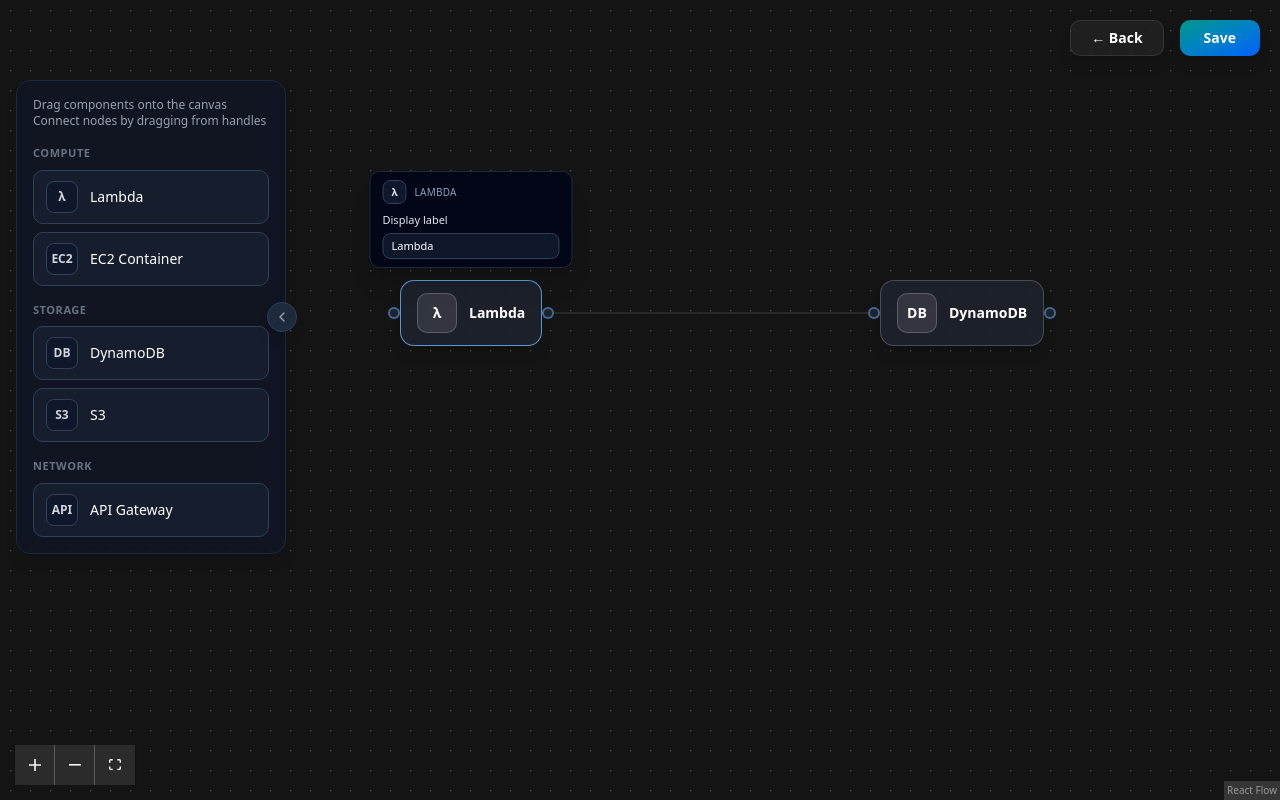
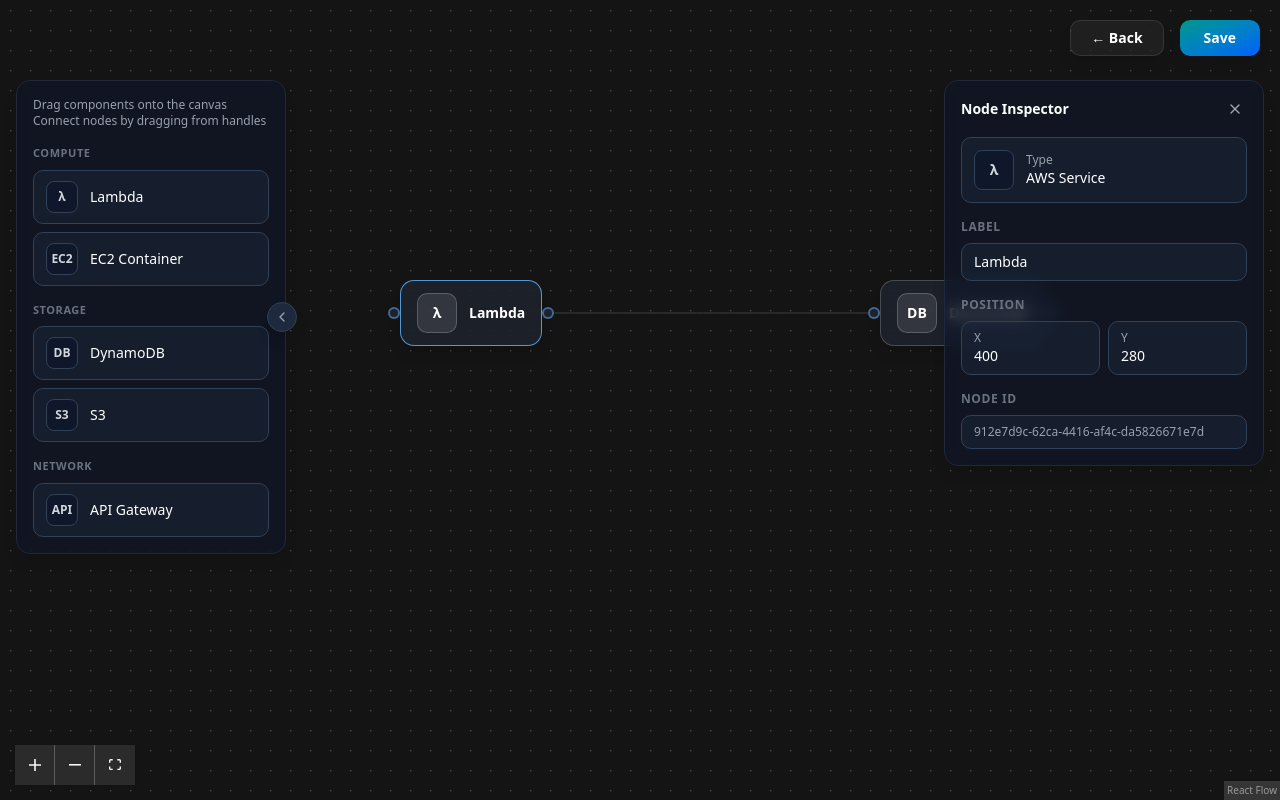
Before and after one commit to Alberta2514640/clutter, a Next.js app in the folder frontend/clutter/: page /projects/1/diagram/1 in a window 1280 px wide. Both pictures are taken after a click on the element 394 px from the left and 313 px from the top of the page. Built offline with nearby package versions, Linux system fonts and the light colour scheme.

Commit message:
Change  + add config block

```diff
--- a/frontend/clutter/src/app/(diagram)/projects/[projectId]/diagram/[diagramId]/_components/DiagramEditor.tsx
+++ b/frontend/clutter/src/app/(diagram)/projects/[projectId]/diagram/[diagramId]/_components/DiagramEditor.tsx
@@ -7,6 +7,7 @@
 import Palette from "./Palette";
 import TopNav from "./TopNav";
 import AwsServiceNode from "./nodes/AwsServiceNode";
+import ConfigPanel from "./nodes/ConfigPanel";
 
 const DND_MIME = "application/x-palette-item";
 
@@ -107,6 +108,10 @@
         <Palette />
       </div>
 
+      <div className="absolute top-20 right-4 z-20">
+        <ConfigPanel />
+      </div>
+
       {/* Fullscreen React Flow Canvas */}
       <div className="h-full w-full">
         <ReactFlow
--- a/frontend/clutter/src/app/(diagram)/projects/[projectId]/diagram/[diagramId]/_components/nodes/AwsServiceNode.tsx
+++ b/frontend/clutter/src/app/(diagram)/projects/[projectId]/diagram/[diagramId]/_components/nodes/AwsServiceNode.tsx
@@ -1,62 +1,10 @@
-// src/app/.../AwsServiceNode.tsx
 "use client";
 
-import { useDiagramActions } from "@/lib/stores/diagramStore";
 import type { NodeData } from "@/lib/types";
-import {
-  Handle,
-  NodeToolbar,
-  Position,
-  type Node,
-  type NodeProps,
-} from "@xyflow/react";
+import { Handle, Position, type Node, type NodeProps } from "@xyflow/react";
 
-export default function AwsServiceNode({
-  id,
-  data,
-  selected,
-}: NodeProps<Node<NodeData>>) {
-  const { updateNodeData } = useDiagramActions();
-
-  const handleLabelChange = (e: React.ChangeEvent<HTMLInputElement>) => {
-    updateNodeData(id, { label: e.target.value });
-  };
-
+export default function AwsServiceNode({ data, selected }: NodeProps<Node<NodeData>>) {
   return (
-    <>
-      {/* Floating per-node settings toolbar */}
-      <NodeToolbar
-        // default behavior: visible when node is selected
-        position={Position.Top}
-        offset={12}
-        className="rounded-lg border border-slate-800 bg-slate-950/95 px-3 py-2 shadow-xl"
-      >
-        <div className="space-y-2 text-[11px] text-slate-200">
-          <div className="flex items-center gap-2">
-            <div className="grid h-6 w-6 place-items-center rounded-md border border-slate-700 bg-slate-900 text-[10px] font-bold">
-              {data.img}
-            </div>
-            <span className="text-[10px] uppercase tracking-wide text-slate-400">
-              {data.label || "Block settings"}
-            </span>
-          </div>
-
-          <label className="flex flex-col gap-1">
-            <span>Display label</span>
-            <input
-              className="rounded-md border border-slate-700 bg-slate-900 px-2 py-1 text-[11px] text-white outline-none focus:border-teal-500 focus:ring-1 focus:ring-teal-500"
-              value={data.label ?? ""}
-              onChange={handleLabelChange}
-              placeholder="Lambda name, table name..."
-            />
-          </label>
-
-          {/* Future: env vars / advanced config */}
-          {/* e.g. add a button here later to open a modal/advanced editor */}
-        </div>
-      </NodeToolbar>
-
-      {/* Node body */}
     <div
       className={[
         "rounded-xl border px-4 py-3 shadow-lg transition-all",
@@ -71,9 +19,7 @@
           {data.img}
         </div>
         <div className="leading-tight">
-            <div className="text-sm font-semibold text-white">
-              {data.label}
-            </div>
+          <div className="text-sm font-semibold text-white">{data.label}</div>
         </div>
       </div>
 
@@ -102,6 +48,5 @@
         }}
       />
     </div>
-    </>
   );
 }
--- /dev/null
+++ b/frontend/clutter/src/app/(diagram)/projects/[projectId]/diagram/[diagramId]/_components/nodes/ConfigPanel.tsx
@@ -0,0 +1,120 @@
+"use client";
+import { useDiagramActions, useDiagramState } from "@/lib/stores/diagramStore";
+import { X } from "lucide-react";
+
+export default function ConfigPanel() {
+  const { nodes } = useDiagramState();
+  const { updateNode } = useDiagramActions();
+
+  // Find the selected node
+  const selectedNode = nodes.find((n) => n.selected);
+
+  const handleLabelChange = (newLabel: string) => {
+    if (!selectedNode) return;
+    updateNode(selectedNode.id, {
+      ...selectedNode,
+      data: { ...selectedNode.data, label: newLabel },
+    });
+  };
+
+  const handleClose = () => {
+    if (!selectedNode) return;
+    updateNode(selectedNode.id, {
+      ...selectedNode,
+      selected: false,
+    });
+  };
+
+  return (
+    <aside
+      className={`relative rounded-xl border border-slate-800 bg-slate-900/60 shadow-lg backdrop-blur-sm transition-all duration-300 ${
+        selectedNode ? 'w-[320px]' : 'w-16'
+      }`}
+    >
+      {/* Vertical "INSPECTOR" text when no node selected */}
+      {!selectedNode && (
+        <div className="flex items-center justify-center py-8">
+          <span className="text-base font-semibold tracking-wider [writing-mode:vertical-lr] rotate-360">
+            CONFIG
+          </span>
+        </div>
+      )}
+
+      {/* Content when node is selected */}
+      {selectedNode && (
+        <div className="p-4">
+          {/* Header */}
+          <div className="mb-4 flex items-center justify-between">
+            <h3 className="text-sm font-semibold text-white">Node Inspector</h3>
+            <button
+              onClick={handleClose}
+              className="rounded-md p-1 text-gray-400 transition-colors hover:bg-slate-800 hover:text-white"
+              title="Deselect node"
+            >
+              <X className="h-4 w-4" />
+            </button>
+          </div>
+
+          {/* Node Info */}
+          <div className="space-y-4">
+            {/* Node Type Badge */}
+            <div className="flex items-center gap-3 rounded-lg border border-slate-700 bg-slate-800/50 p-3">
+              <div className="grid h-10 w-10 shrink-0 place-items-center rounded-md border border-slate-700 bg-slate-900 text-sm font-bold text-gray-300">
+                {selectedNode.data.img}
+              </div>
+              <div>
+                <div className="text-xs text-gray-400">Type</div>
+                <div className="text-sm font-medium text-white">
+                  {selectedNode.type === "awsService" ? "AWS Service" : selectedNode.type}
+                </div>
+              </div>
+            </div>
+
+            {/* Label Input */}
+            <div>
+              <label className="mb-2 block text-xs font-semibold uppercase tracking-wider text-gray-500">
+                Label
+              </label>
+              <input
+                type="text"
+                value={selectedNode.data.label}
+                onChange={(e) => handleLabelChange(e.target.value)}
+                className="w-full rounded-lg border border-slate-700 bg-slate-800/50 px-3 py-2 text-sm text-white transition-colors focus:border-teal-500 focus:outline-none focus:ring-1 focus:ring-teal-500"
+              />
+            </div>
+
+            {/* Position Info */}
+            <div>
+              <label className="mb-2 block text-xs font-semibold uppercase tracking-wider text-gray-500">
+                Position
+              </label>
+              <div className="grid grid-cols-2 gap-2">
+                <div className="rounded-lg border border-slate-700 bg-slate-800/50 px-3 py-2">
+                  <div className="text-xs text-gray-400">X</div>
+                  <div className="text-sm font-medium text-white">
+                    {Math.round(selectedNode.position.x)}
+                  </div>
+                </div>
+                <div className="rounded-lg border border-slate-700 bg-slate-800/50 px-3 py-2">
+                  <div className="text-xs text-gray-400">Y</div>
+                  <div className="text-sm font-medium text-white">
+                    {Math.round(selectedNode.position.y)}
+                  </div>
+                </div>
+              </div>
+            </div>
+
+            <div>
+              <label className="mb-2 block text-xs font-semibold uppercase tracking-wider text-gray-500">
+                Node ID
+              </label>
+              <div className="overflow-hidden rounded-lg border border-slate-700 bg-slate-800/50 px-3 py-2">
+                <div className="truncate text-xs text-gray-400">{selectedNode.id}</div>
+              </div>
+            </div>
+          </div>
+        </div>
+      )}
+    </aside>
+  );
+}
--- a/frontend/clutter/src/lib/stores/diagramStore.ts
+++ b/frontend/clutter/src/lib/stores/diagramStore.ts
@@ -67,25 +67,16 @@
       }
     )),
 
-    updateNodeData: (id: DiagramNode["id"], partialData: Partial<DiagramNode["data"]> ) =>
+    updateNode: (nodeId: string, updates: Partial<DiagramNode>) =>
     set((s) => ({
       state: {
         ...s.state,
-          nodes: s.state.nodes.map((n) =>
-            n.id === id
-              ? {
-                  ...n,
-                  data: {
-                    ...n.data,
-                    ...partialData,
-                  },
-                }
-              : n
+        nodes: s.state.nodes.map((node) =>
+          node.id === nodeId ? { ...node, ...updates } : node
         ),
         dirty: true,
       },
-      })
-    ),
+    })),
 
     applyNodeChanges: (changes) =>
       set((s) => {
--- a/frontend/clutter/src/lib/types.ts
+++ b/frontend/clutter/src/lib/types.ts
@@ -21,7 +21,7 @@
   setContext: (projectId: string, diagramId: string) => void;
   setNodes: (nodes: DiagramNode[]) => void;
   setEdges: (edges: DiagramEdge[]) => void;
-  updateNodeData: (id: DiagramNode["id"], partialData: Partial<DiagramNode["data"]>) => void;
+  updateNode: (nodeId: string, updates: Partial<DiagramNode>) => void;
   applyNodeChanges: (changes: NodeChange<DiagramNode>[]) => void;
   applyEdgeChanges: (changes: EdgeChange<DiagramEdge>[]) => void;
   addEdgeFromConnection: (conn: Connection) => void;
```
Lines whose indentation alone changed are shown as unchanged.
